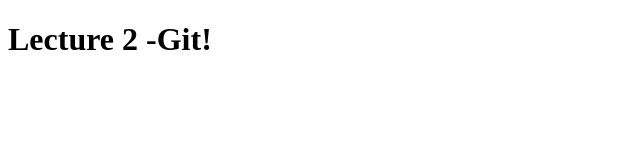
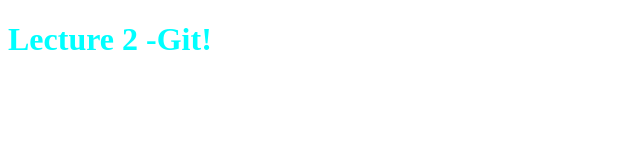
Before and after one commit to Spacelama587/CS50, a plain HTML site: page index.html in a window 1280 px wide. Shown: the whole page, without its empty margins (0-640 px from the left). Drawn offline with Linux system fonts and the light colour scheme.

Commit message:
chnages made, added new branch

```diff
--- a/index.html
+++ b/index.html
@@ -7,6 +7,6 @@
     <title>Document</title>
 </head>
 <body>
-    <h1> Lecture 2 -Git!</h1>
+    <h1 style="color:aqua"> Lecture 2 -Git!</h1>
 </body>
 </html>
```
